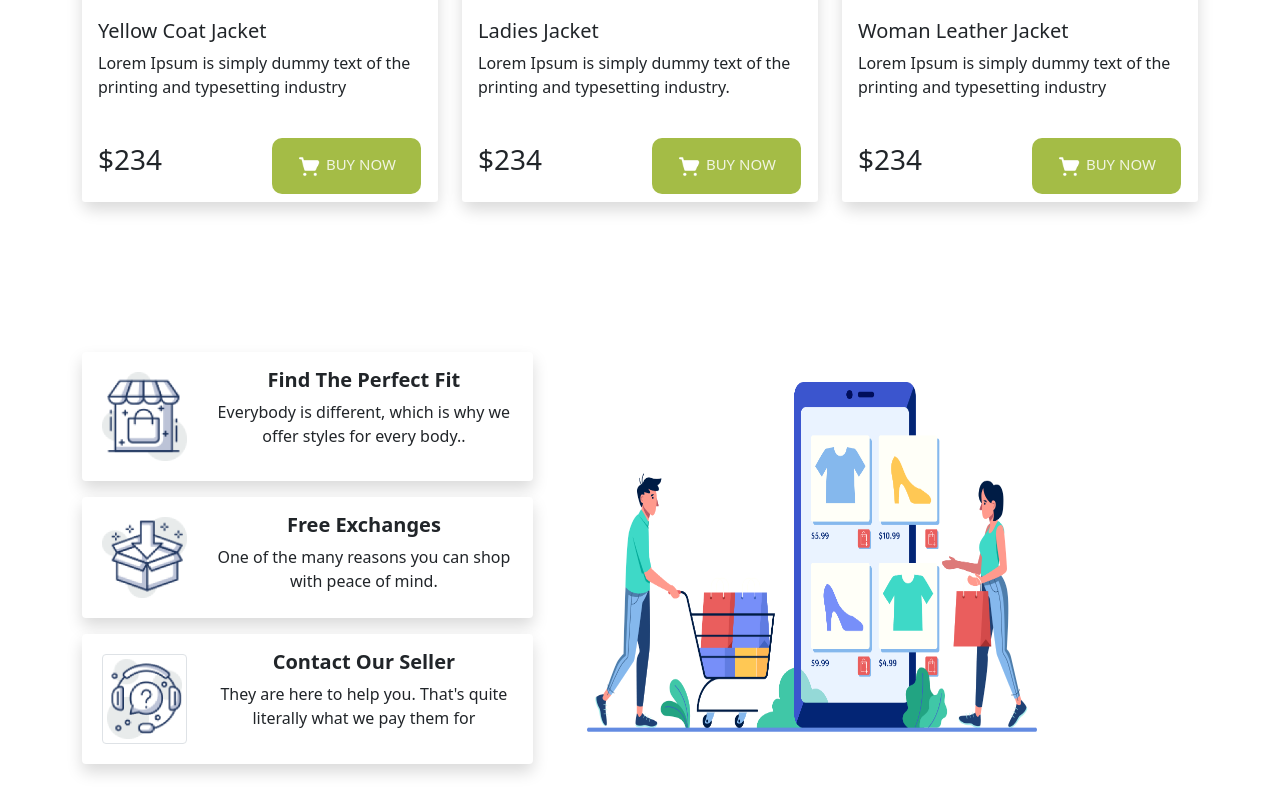
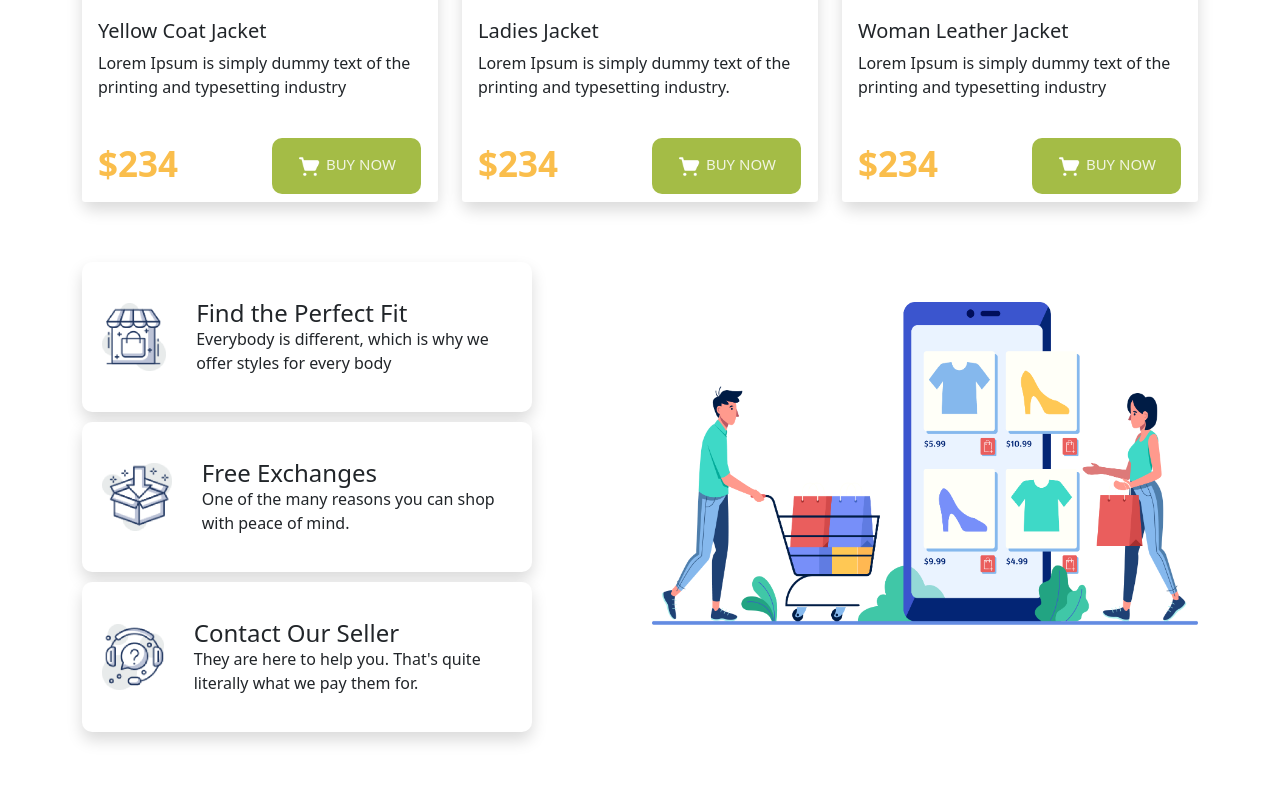
Before and after one commit to zamanrabeen671/responsive-website, a plain HTML site: page index.html in a window 1280 px wide. Shown: the part 1913-2702 px from the top of the page. Drawn offline with Linux system fonts and the light colour scheme.

Commit message:
resizeing excange part

```diff
--- a/css/responsive.css
+++ b/css/responsive.css
@@ -1,10 +1,6 @@
 @media (max-width: 668px){
 	.header-part{
 		height: 1050px;
-	}
-	.abt-icon{
-		border: none;
-		margin-left: 20%;
 	}
 	.navbar-brand{
 		float: left;
@@ -18,13 +14,42 @@
 		border: none;
 		width: 1rem;
 	}
-	.abt-img{
-		margin-top: 100px;
-		width: 90%;
-	}
 }
 @media(max-width: 768px) {
 	.header-part{
 		height: 1100px;
 	}
 }
+@media(max-width:768px){
+
+    .abt-info{
+        margin-left: 125px;
+
+    }
+    .shoping-img{
+        text-align: center;
+    }
+    .abt-img img{
+        width: 400px;
+
+    }
+    .abt-part{
+        margin-top: 250px;
+        padding-top: 150px;
+    }
+
+
+}
+@media(max-width: 576px){
+
+    .abt-part{
+        padding-top: 150px;
+    }
+    .abt-info{
+        display: block!important;
+        height: 250px;
+        text-align: center;
+        margin: 20px auto;
+        padding: 20px 90px;
+    }
+}
--- a/css/style.css
+++ b/css/style.css
@@ -27,12 +27,12 @@ h1,h2,h3,h4,h5,h5,p,a,img,ul,ol,nav{
 	font-size: 15px;
 	color: black;
 }
-.nav-item .nav-link:hover{
+.navbar .nav-item .nav-link:hover{
 	background-color: rgb(218, 187, 52);
 	border-radius: 20px;
 	color: white !important;
-	font-size: 16px;
-	transform: all ease-in 1s;
+	font-size: 15px;
+	transition: all ease-in .3s;
 }
 header{
 	background-color: #FFFBF0;
@@ -43,9 +43,14 @@ header{
 .header-content h1{
 	font-size: 80px;
 }
+.highlighters{
+	color: #FABE4C;
+	font-family: 'Bebas Neue', cursive;
+}
 .highlighter{
-	font-family: 'Bebas Neue', cursive;
 	color: #FABE4C;
+	font-size: 35px;
+	font-weight: bold;
 }
 .hc-1{
 	font-family: 'Bebas Neue', cursive;
@@ -60,6 +65,10 @@ header{
 	background-color: #A4BC46;
 	font-size: 15px;
 	color: #ffffffd8;
+}
+.buy-now-btn:hover{
+	background-color: tomato;
+	color: white;
 }
 
 .icon-flo{
@@ -110,23 +119,28 @@ header{
 .penguine-footer-card h3{
 	margin-top: 20px;
 }
-.abt-card{
-	border: none;
-	width: 100%;
+.abt-shop{
+    padding: 50px 0px;
+    background-color: #fff;
 }
-.about-card{
-	margin-top: 150px;
-	margin-bottom: 100px;
+.abt-info{
+    height: 150px;
+    width: 450px;
+    padding: 20px;
+    background-color: #ffffff;
+    border-radius: 10px;
+    margin: 10px 0px;
 }
-.abt-img img{
-	width: 450px;
-	height: 350px;
-	margin-top: 30px;
-	margin-left: 30px;
+.shop-icon img{
+    width: 100px;
 }
-.abt-icon{
-	margin: 20px;
+.shop-con{
+    padding-left: 30px;
 }
+.abt-img{
+    padding-top: 50px;
+}
+
 .contact-section{
 	background-color: rgb(157, 221, 221);
 	height: 500px;
@@ -163,11 +177,5 @@ header{
 .form-box .message:focus{
 	border-top-color: #898989;
 }
-.abt-card{
-	text-align: center;
-}
-.abt-card h5{
-	font-size: 20px;
-	font-weight: bold;
-}
+
 /* myCSS End */
--- a/index.html
+++ b/index.html
@@ -51,7 +51,7 @@
             <div class="header-content">
                 <div class="row">
                     <div class="col-md-6 col-sm-12 mb-5">
-                        <h1 class="highlighter">BE THE PENGUINS</h1>
+                        <h1 class="highlighters">BE THE PENGUINS</h1>
                         <h1 class="hc-1">OF WINTER</h1>
                         <p>Lorem Ipsum is simply dummy text of the printing<br>
                             and typesetting industry.</p>
@@ -87,7 +87,7 @@
                             <div class="card-footer penguine-footer-card">
                                 <div class="row">
                                     <div class="col">
-                                        <h3>$234</h3>
+                                        <h3 class="highlighter">$234</h3>
                                     </div>
                                     <div class="col">
                                         <button class="buy-now-btn"><span><img src="icon/shopping-cart 1.png" alt=""
@@ -111,7 +111,7 @@
                             <div class="card-footer penguine-footer-card">
                                 <div class="row">
                                     <div class="col">
-                                        <h3>$234</h3>
+                                        <h3 class="highlighter">$234</h3>
                                     </div>
                                     <div class="col">
                                         <button class="buy-now-btn"><span><img src="icon/shopping-cart 1.png" alt=""
@@ -135,7 +135,7 @@
                             <div class="card-footer penguine-footer-card">
                                 <div class="row">
                                     <div class="col">
-                                        <h3>$234</h3>
+                                        <h3 class="highlighter">$234</h3>
                                     </div>
                                     <div class="col">
                                         <button class="buy-now-btn"><span><img src="icon/shopping-cart 1.png" alt=""
@@ -169,7 +169,7 @@
                             <div class="card-footer penguine-footer-card">
                                 <div class="row">
                                     <div class="col">
-                                        <h3>$234</h3>
+                                        <h3 class="highlighter">$234</h3>
                                     </div>
                                     <div class="col">
                                         <button class="buy-now-btn"><span><img src="icon/shopping-cart 1.png" alt=""
@@ -193,7 +193,7 @@
                             <div class="card-footer penguine-footer-card">
                                 <div class="row">
                                     <div class="col">
-                                        <h3>$234</h3>
+                                        <h3 class="highlighter">$234</h3>
                                     </div>
                                     <div class="col">
                                         <button class="buy-now-btn"><span><img src="icon/shopping-cart 1.png" alt=""
@@ -217,7 +217,7 @@
                             <div class="card-footer penguine-footer-card">
                                 <div class="row">
                                     <div class="col">
-                                        <h3>$234</h3>
+                                        <h3 class="highlighter">$234</h3>
                                     </div>
                                     <div class="col">
                                         <button class="buy-now-btn"><span><img src="icon/shopping-cart 1.png" alt=""
@@ -232,60 +232,47 @@
             </div>
         </section>
         <!-- about us -->
-        <section class="container about-card">
-            <div class="row">
-                <div class="col-md-5 col-lg-5 col-sm-12">
-                    <div class="card mb-3 shadow abt-card" style="max-width: 540px;">
-                        <div class="row g-0">
-                            <div class="col-md-3">
-                                <img src="icon/image 12.png" alt="..." class="w-75  abt-icon">
-                            </div>
-                            <div class="col-md-9">
-                                <div class="card-body">
-                                    <h5 class="card-title">Find The Perfect Fit</h5>
-                                    <p class="card-text">Everybody is different, which is why we<br>
-                                        offer styles for every body..</p>
-                                </div>
-                            </div>
-                        </div>
+        <section class="abt-shop">
+            <div class="abt-part container">
+              <div class="row">
+                <div class="col-md-12 col-sm-12 col-lg-6">
+                  <div class="abt-info d-flex align-items-center shadow">
+                    <div class="shop-icon">
+                      <img class="img-fluid" src="icon/image 12.png" alt="">
                     </div>
-
-                    <div class="card mb-3 shadow abt-card" style="max-width: 540px;">
-                        <div class="row g-0">
-                            <div class="col-md-3 col-sm-12">
-                                <img src="icon/image 13.png" alt="..." class="w-75 img-fluid abt-icon">
-                            </div>
-                            <div class="col-md-9 col-sm-12">
-                                <div class="card-body">
-                                    <h5 class="card-title">Free Exchanges</h5>
-                                    <p class="card-text">One of the many reasons you can shop<br>
-                                        with peace of mind.</p>
-                                </div>
-                            </div>
-                        </div>
+                    <div class="shop-con">
+                      <h4>Find the Perfect Fit</h4>
+                      <p>Everybody is different, which is why we offer styles for every body</p>
                     </div>
-
-                    <div class="card mb-3 shadow abt-card" style="max-width: 540px;">
-                        <div class="row g-0">
-                            <div class="col-md-3">
-                                <img src="icon/image 14.png" alt="..." class="w-75 img-fluid img-thumbnail abt-icon">
-                            </div>
-                            <div class="col-md-9">
-                                <div class="card-body abt-card">
-                                    <h5 class="card-title">Contact Our Seller</h5>
-                                    <p class="card-text">They are here to help you. That's quite<br>
-                                        literally what we pay them for</p>
-                                </div>
-                            </div>
-                        </div>
+                  </div>
+                  <div class="abt-info d-flex align-items-center shadow">
+                    <div class="shop-icon">
+                      <img class="img-fluid" src="icon/image 13.png" alt="">
                     </div>
-
+                    <div class="shop-con">
+                      <h4>Free Exchanges</h4>
+                      <p>One of the many reasons you can shop with peace of mind.</p>
+                    </div>
+                  </div>
+                  <div class="abt-info d-flex align-items-center shadow">
+                    <div class="shop-icon">
+                      <img class="img-fluid" src="icon/image 14.png" alt="">
+                    </div>
+                    <div class="shop-con">
+                      <h4>Contact Our Seller</h4>
+                      <p>They are here to help you. That's quite literally what we pay them for.
+                      </p>
+                    </div>
+                  </div>
                 </div>
-                <div class="col-md-7 col-lg-7 col-sm-12 abt-img">
-                    <img src="icon/XMLID 1.png" alt="" class="">
+                <div class="col-md-12 col-sm-12 col-lg-6">
+                  <div class="abt-img">
+                    <img class="img-fluid" src="icon/XMLID 1.png" alt="">
+                  </div>
                 </div>
+              </div>
             </div>
-        </section>
+          </section>
     </main>
 
     <footer>
```
